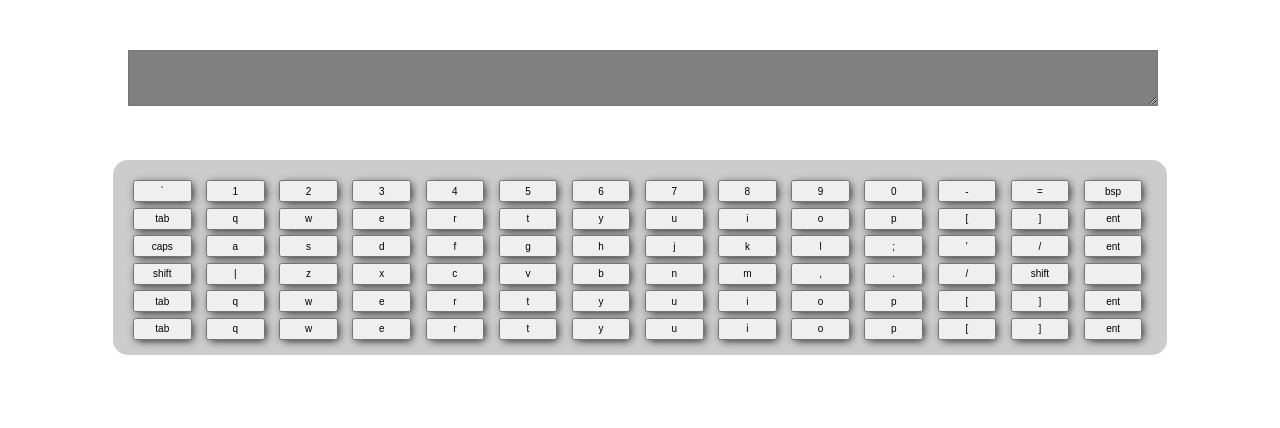
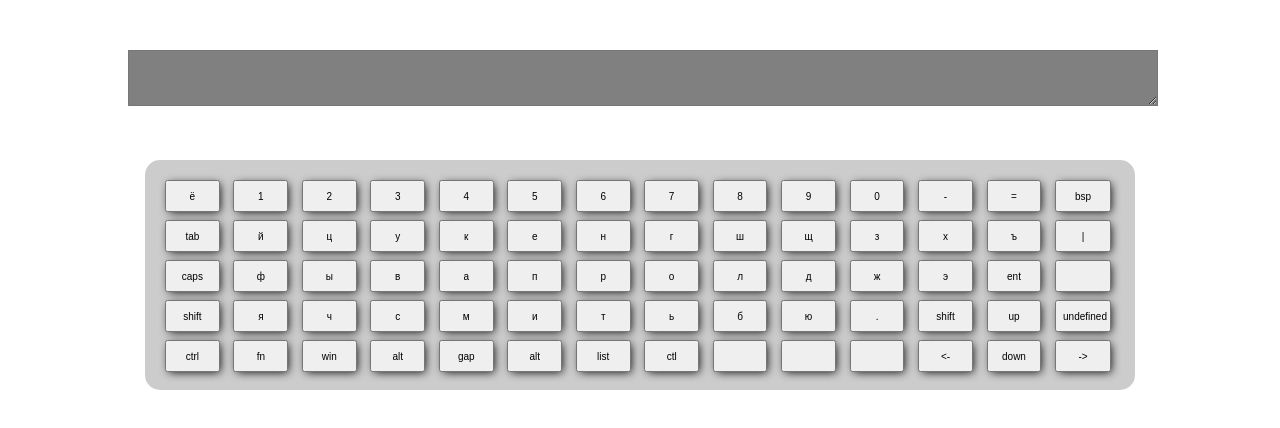
Before and after one commit to AlenaShkr/virtualKeyboard, a website: page index.html in a window 1280 px wide. Drawn offline with Linux system fonts and the light colour scheme.

Commit message:
feat: add rus massive label button

```diff
--- a/index.js
+++ b/index.js
@@ -5,21 +5,32 @@ window.onload = function load() {
 
   const keyboard = document.createElement('div');
   keyboard.className = 'keyboard';
-  const valueKey = [
+  const valueKeyEng = [
     ['`', '1', '2', '3', '4', '5', '6', '7', '8', '9', '0', '-', '=', 'bsp'],
-    ['tab', 'q', 'w', 'e', 'r', 't', 'y', 'u', 'i', 'o', 'p', '[', ']', 'ent'],
-    ['caps', 'a', 's', 'd', 'f', 'g', 'h', 'j', 'k', 'l', ';', "'", '/', 'ent'],
-    ['shift', '|', 'z', 'x', 'c', 'v', 'b', 'n', 'm', ',', '.', '/', 'shift', ''],
-    ['tab', 'q', 'w', 'e', 'r', 't', 'y', 'u', 'i', 'o', 'p', '[', ']', 'ent'],
-    ['tab', 'q', 'w', 'e', 'r', 't', 'y', 'u', 'i', 'o', 'p', '[', ']', 'ent']];
+    ['tab', 'q', 'w', 'e', 'r', 't', 'y', 'u', 'i', 'o', 'p', '[', ']', '|'],
+    ['caps', 'a', 's', 'd', 'f', 'g', 'h', 'j', 'k', 'l', ';', "'", 'ent', ''],
+    ['shift', 'z', 'x', 'c', 'v', 'b', 'n', 'm', ',', '.', '/', 'shift', 'up'],
+    ['ctrl', 'fn', 'win', 'alt', 'gap', 'alt', 'list', 'ctl', '', '', '', '<-', 'down', '->']];
 
-  for (let i = 0; i < 6; i += 1) {
+  const valueKeyRus = [
+    ['ё', '1', '2', '3', '4', '5', '6', '7', '8', '9', '0', '-', '=', 'bsp'],
+    ['tab', 'й', 'ц', 'у', 'к', 'е', 'н', 'г', 'ш', 'щ', 'з', 'х', 'ъ', '|'],
+    ['caps', 'ф', 'ы', 'в', 'а', 'п', 'р', 'о', 'л', 'д', 'ж', 'э', 'ent', ''],
+    ['shift', 'я', 'ч', 'с', 'м', 'и', 'т', 'ь', 'б', 'ю', '.', 'shift', 'up'],
+    ['ctrl', 'fn', 'win', 'alt', 'gap', 'alt', 'list', 'ctl', '', '', '', '<-', 'down', '->']];
+
+  const objectLang = {
+    eng: valueKeyEng,
+    rus: valueKeyRus,
+  };
+
+  for (let i = 0; i < 5; i += 1) {
     for (let j = 0; j < 14; j += 1) {
       const btn = document.createElement('button');
       btn.className = 'button';
 
-      btn.innerHTML = valueKey[i][j];
-      btn.value = valueKey[i][j];
+      btn.innerHTML = objectLang.rus[i][j];
+      btn.value = objectLang.rus[i][j];
       keyboard.appendChild(btn);
     }
   }
--- a/main.css
+++ b/main.css
@@ -4,10 +4,11 @@ body {
 
   .keyboard {
     display: grid;
-    grid-template-rows: repeat(6, 1fr);
+    grid-template-rows: repeat(5, 1fr);
     grid-template-columns: repeat(14, 1fr);
 
-    width: 80%;
+    width: 75%;
+    height: 25vh;
     padding: 15px;
     margin: 0 auto;
 
```
